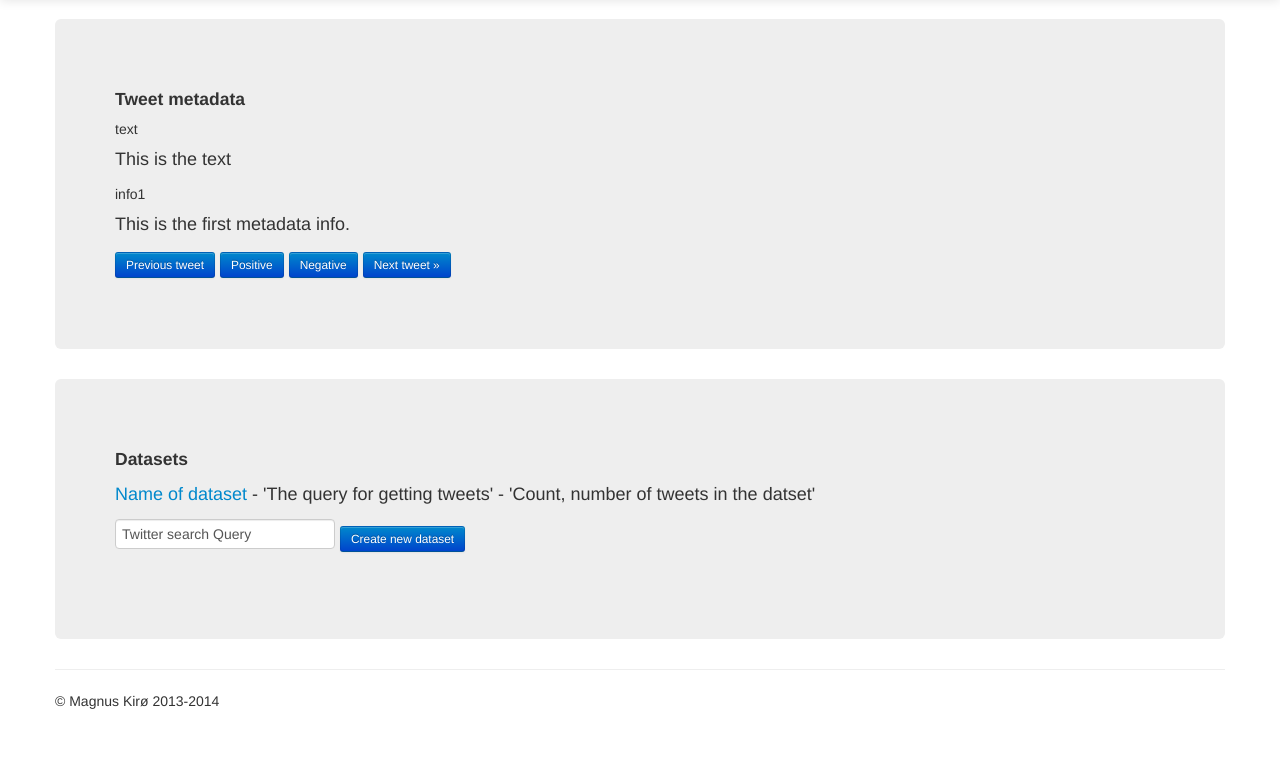
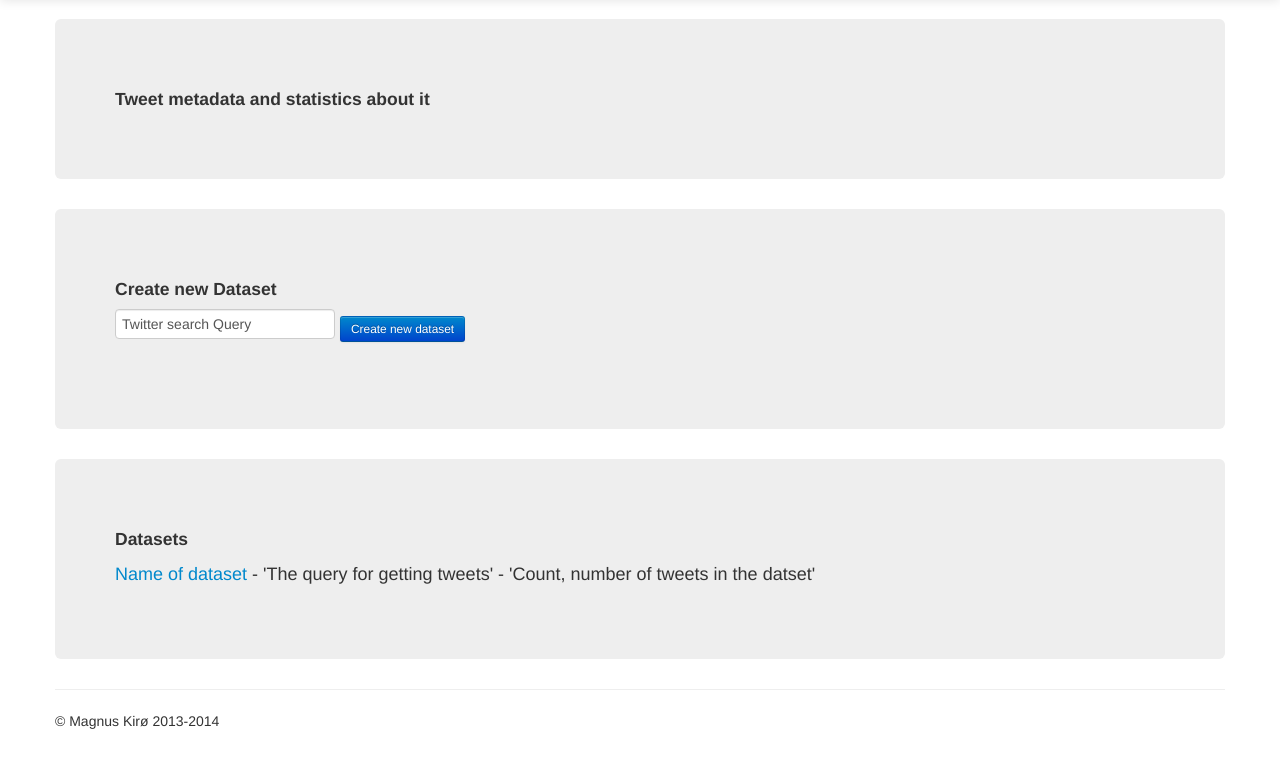
Before and after one commit to magnuskiro/master, a Flask app: page /tweets in a window 1280 px wide. Shown: the part 41-800 px from the top of the page. Run offline with Flask 2, Linux system fonts and the light colour scheme; parts of the project's set-up code (start-up, migrations or seed data) failed here and were passed over; some libraries are stand-ins or nearby versions.

Commit message:
changed the layout a bit, and moved some functionality to other pages.

```diff
--- a/code/templates/trend.html
+++ b/code/templates/trend.html
@@ -5,7 +5,7 @@
     <h4>Trend Graph</h4>
 
     <div class="row">
-        <div class="col-lg-12 bigChart" data-bind="lineChart: lineChartData"></div>
+        <div class="col-lg-12 smallChart" data-bind="lineChart: lineChartData"></div>
     </div>
 
 </div>
--- a/code/templates/tweets.html
+++ b/code/templates/tweets.html
@@ -2,21 +2,21 @@
 {% block content %}
 <div class="container">
 
-    <!-- Tweet metadata -->
+    <!-- create new dataset -->
     <div class="hero-unit">
-        <h4>Tweet metadata</h4>
-
-        <label>text</label> <p>This is the text</p>
-        <label>info1</label><p>This is the first metadata info.</p>
-
-        <p>
-            <a href="#" class="btn btn-primary btn-small">Previous tweet</a>
-            <a href="#" class="btn btn-primary btn-small">Positive</a>
-            <a href="#" class="btn btn-primary btn-small">Negative</a>
-            <a href="#" class="btn btn-primary btn-small">Next tweet &raquo;</a>
-        </p>
+        <h4>Tweet metadata and statistics about it</h4>
     </div>
 
+    <!-- create new dataset -->
+    <div class="hero-unit">
+        <h4>Create new Dataset</h4>
+        <form action="/dataset" method="post">
+            <input id="query" name="query" type="text" value="Twitter search Query"/>
+            <input type="submit" class="btn btn-primary btn-small" value="Create new dataset" />
+        </form>
+    </div>
+
+    <!-- list all datasets -->
     <div class="hero-unit">
         <h4>Datasets</h4>
 
@@ -32,29 +32,6 @@
             </li>
             {% endfor %}
         </p>
-
-        <form action="/dataset" method="post">
-            <input id="query" name="query" type="text" value="Twitter search Query"/>
-            <input type="submit" class="btn btn-primary btn-small" value="Create new dataset" />
-        </form>
     </div>
 
-    <script>
-        function myFunction(){
-            alert(document.getElementById('query').value);
-        }
-
-        function save() {
-
-            $.ajax({
-                type: 'POST',
-                data: JSON.stringify(document.getElementById('query').value),
-                contentType: 'application/json',
-                url: '/dataset'
-            });
-
-        };
-
-    </script>
-
     {% endblock %}
--- a/code/views.py
+++ b/code/views.py
@@ -12,14 +12,22 @@ from twitter import data_controller
 @app.route('/trend_data')
 def trend_data():
     """
-    Returns the json object that represents a datapoint i the trend graph.
-    @return:
+    Returns the json object that represents a data point i the trend graph.
+    @return: a json object
     """
     return "{ trend: { date : 15-01-14, sentiment-value : 401, stock-value : 405 } }"
 
+@app.route('/classification_statistics')
+def classification_statistics():
+    """
+    Calculates the statistics of the classification as of now and returns it.
+    @return: a json object with statistics
+    """
+    return "{ 'statistics': 100 }"
+
 
 @app.route('/dataset', methods=['POST'])
-def new_dataset():
+def create_new_data_set():
     """
     @return:
     """
@@ -29,12 +37,6 @@ def new_dataset():
     if "Twitter search Query" not in query:
         data_controller.create_new_data_set(query)
     return redirect("/tweets", code=302)
-
-
-@app.route('/newdataset')
-def newdataset():
-    data_controller.create_new_data_set("Financial times")
-    return 200
 
 
 @app.route('/classify')
```
Also changed, not shown: code/templates/sentiment.html (+65 -14 lines).
